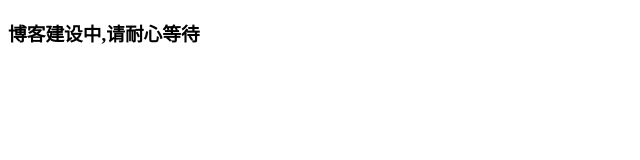
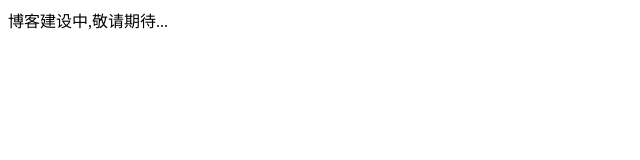
Before and after one commit to guoguowd/guoguowd.github.com, a plain HTML site: page index.html in a window 1280 px wide. Shown: the whole page, without its empty margins (0-640 px from the left). Drawn offline with Linux system fonts and the light colour scheme.

Commit message:
Update index.html

```diff
--- a/index.html
+++ b/index.html
@@ -5,12 +5,11 @@
     <meta charset='utf-8' />
     <meta http-equiv="X-UA-Compatible" content="chrome=1" />
     <meta name="description" content="Guoguowd.github.com : " />
-
     <title>Guoguowd的博客</title>
   </head>
 
   <body>
-  <h3>博客建设中,请耐心等待</h3>
+  博客建设中,敬请期待...
 
   </body>
 </html>
```
